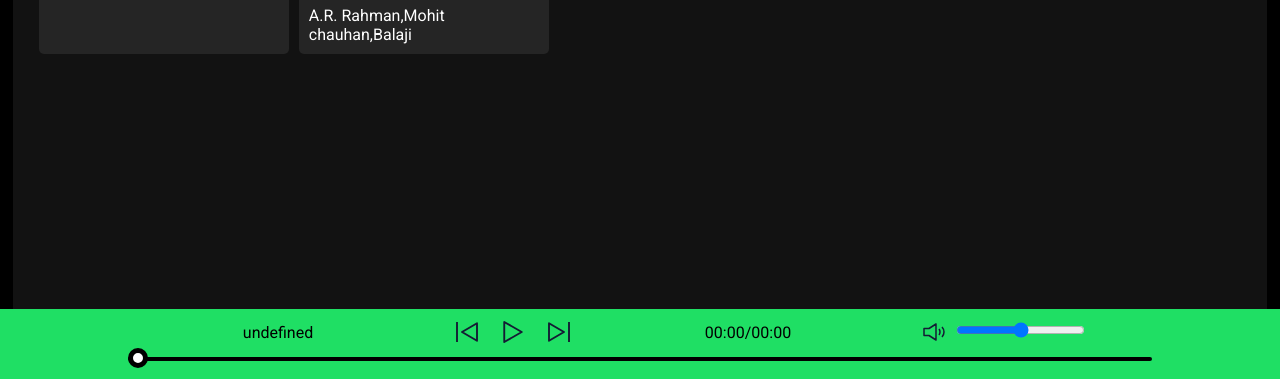
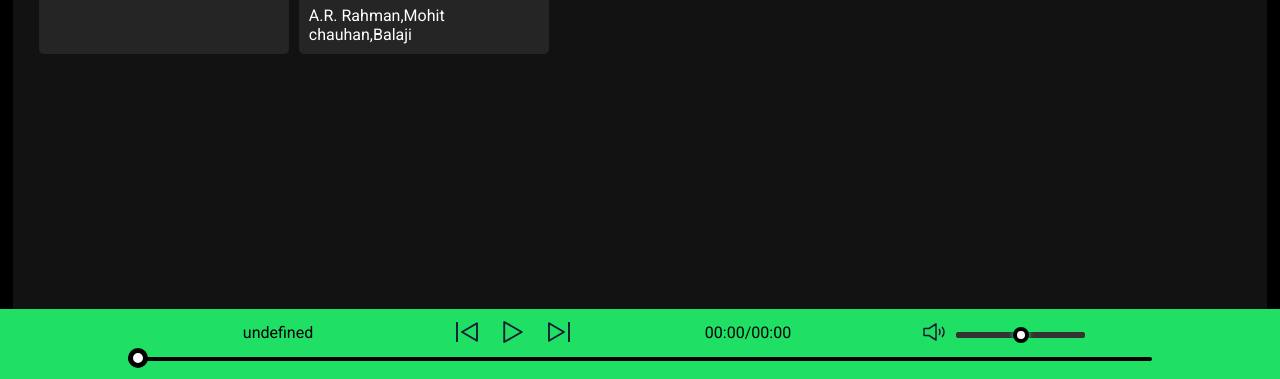
Before and after one commit to Yashsuryan/Spotify-clone, a plain HTML site: page index.html in a window 1280 px wide. Shown: the part 421-800 px from the top of the page. Drawn offline with Linux system fonts and the light colour scheme; no server answers.

Commit message:
added style to volume

```diff
--- a/style.css
+++ b/style.css
@@ -294,6 +294,36 @@ li .info {
     gap: 10px;
 }
 
+input[type="range"] {
+  -webkit-appearance: none;
+  width: 100%;
+  height: 6px;
+  background: #222;
+  border-radius: 3px;
+  outline: none;
+}
+
+/* Track */
+input[type="range"]::-webkit-slider-runnable-track {
+  background: #333;
+  height: 6px;
+  border-radius: 3px;
+}
+
+/* Thumb */
+input[type="range"]::-webkit-slider-thumb {
+  -webkit-appearance: none;
+  height: 16px;
+  width: 16px;
+  background: white; /* bright green thumb */
+  border: 4px solid black; /* subtle blue border */
+  border-radius: 50%;
+  cursor: pointer;
+  margin-top: -5px;
+  box-shadow: 0 0 5px #00f260;
+}
+
+
 @media (max-width: 1400px) {
   .left {
     position: absolute;
```
